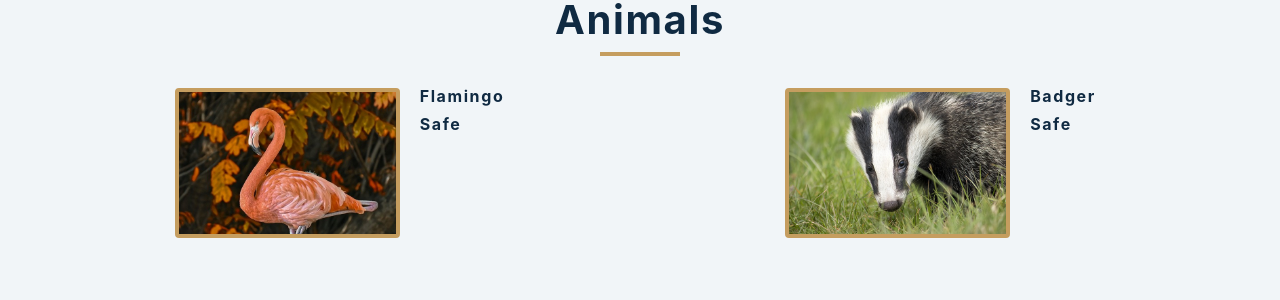
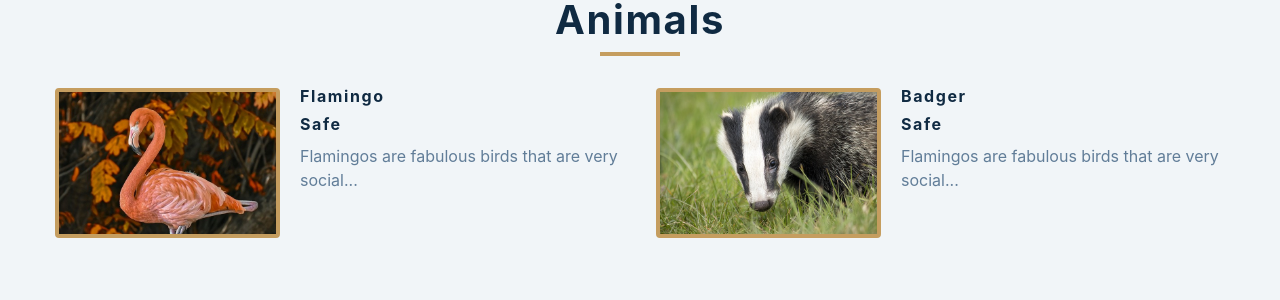
Before and after one commit to snowleopardAlexa/animal-groups-app, a React (Create React App) app: page / in a window 1280 px wide. Shown: the top 300 px of the page. Built offline with nearby package versions, Linux system fonts and the light colour scheme.

Commit message:
add desc to animal.jsx

```diff
--- a/src/components/Animal.jsx
+++ b/src/components/Animal.jsx
@@ -14,6 +14,7 @@ const Animal = () => {
                 <h4>{title}</h4>
                 <h4 className="status">{status}</h4>
               </header>
+              <p className="animal-text">{desc}</p>
             </div>
           </article>
         );
```
